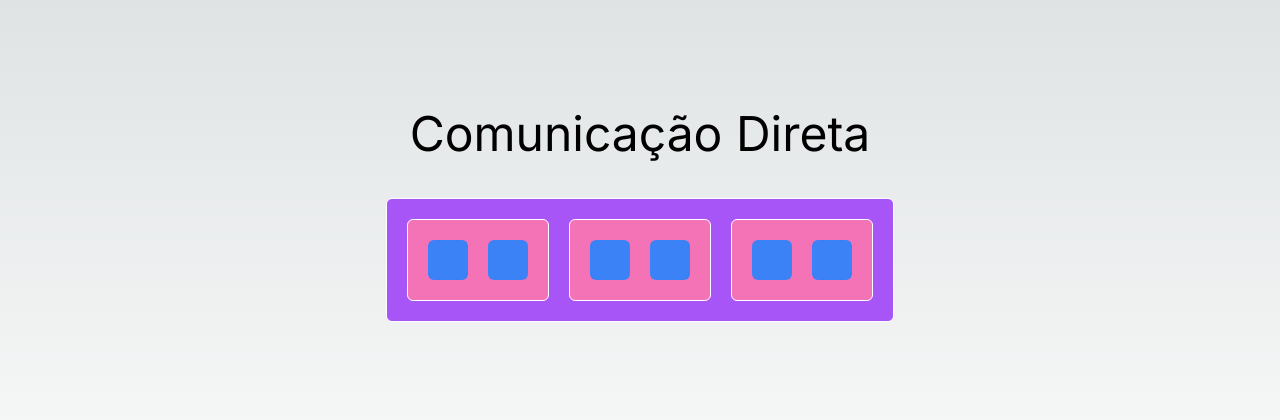
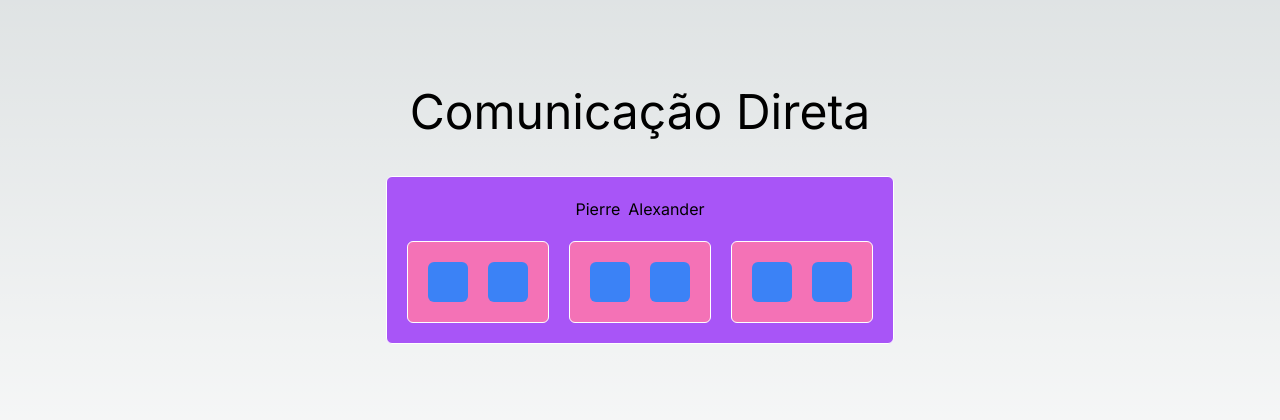
Before and after one commit to etizel/framework-react, a Next.js app: page /comunicacao in a window 1280 px wide. Shown: the part 184-604 px from the top of the page. Built offline with nearby package versions, Linux system fonts and the light colour scheme.

Commit message:
tailwind

```diff
--- a/src/app/components/comunicacao/direta/Avo.tsx
+++ b/src/app/components/comunicacao/direta/Avo.tsx
@@ -1,16 +1,27 @@
 import Pai from './Pai';
 
-export default function Avo() {
+interface AvoProps {
+  nome: string;
+  sobrenome: string;
+}
+
+export default function Avo(props: AvoProps) {
   return (
     <div
       className={`
-    flex gap-5 p-5
+    flex flex-col gap-5 p-5
     bg-purple-500 border border-white rounded-md
     `}
     >
-      <Pai />
-      <Pai />
-      <Pai />
+      <div className="flex justify-center gap-2">
+        <span>{props.nome}</span>
+        <span>{props.sobrenome}</span>
+      </div>
+      <div className="flex gap-5">
+        <Pai />
+        <Pai />
+        <Pai />
+      </div>
     </div>
   );
 }
--- a/src/app/comunicacao/page.tsx
+++ b/src/app/comunicacao/page.tsx
@@ -4,7 +4,7 @@ export default function PageStright() {
   return (
     <div className="flex flex-col justify-center items-center h-screen">
       <h1 className="text-5xl mb-10">Comunicação Direta</h1>
-      <Avo />
+      <Avo nome="Pierre" sobrenome="Alexander" />
     </div>
   );
 }
```
